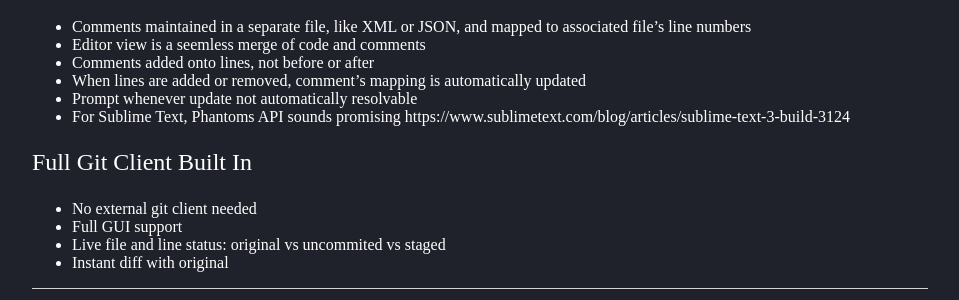
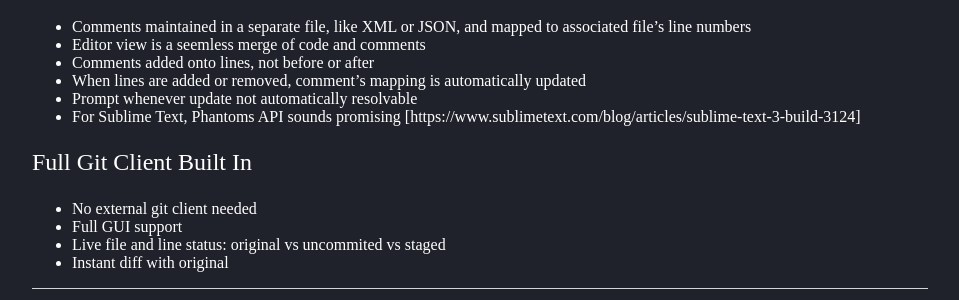
Before and after one commit to rishikhaneja/rishikhaneja.github.io, a Jekyll site: the page built from _posts/2017-02-21-code_editors.md, in a window 1280 px wide. Shown: the part 231-531 px from the top of the page, without its empty margins (160-1119 px from the left). Built offline with Jekyll 4.4.1, drawn with Linux system fonts in a browser that asks for light colours; nearby versions of some CDN libraries; some web fonts are replaced.

```diff
--- a/_posts/2017-02-21-code_editors.md
+++ b/_posts/2017-02-21-code_editors.md
@@ -10,7 +10,7 @@ date: 2017-02-21
 * Comments added onto lines, not before or after
 * When lines are added or removed, comment's mapping is automatically updated
 * Prompt whenever update not automatically resolvable
-* For Sublime Text, Phantoms API sounds promising https://www.sublimetext.com/blog/articles/sublime-text-3-build-3124
+* For Sublime Text, Phantoms API sounds promising [https://www.sublimetext.com/blog/articles/sublime-text-3-build-3124]
 
 ## Full Git Client Built In
 * No external git client needed
```
